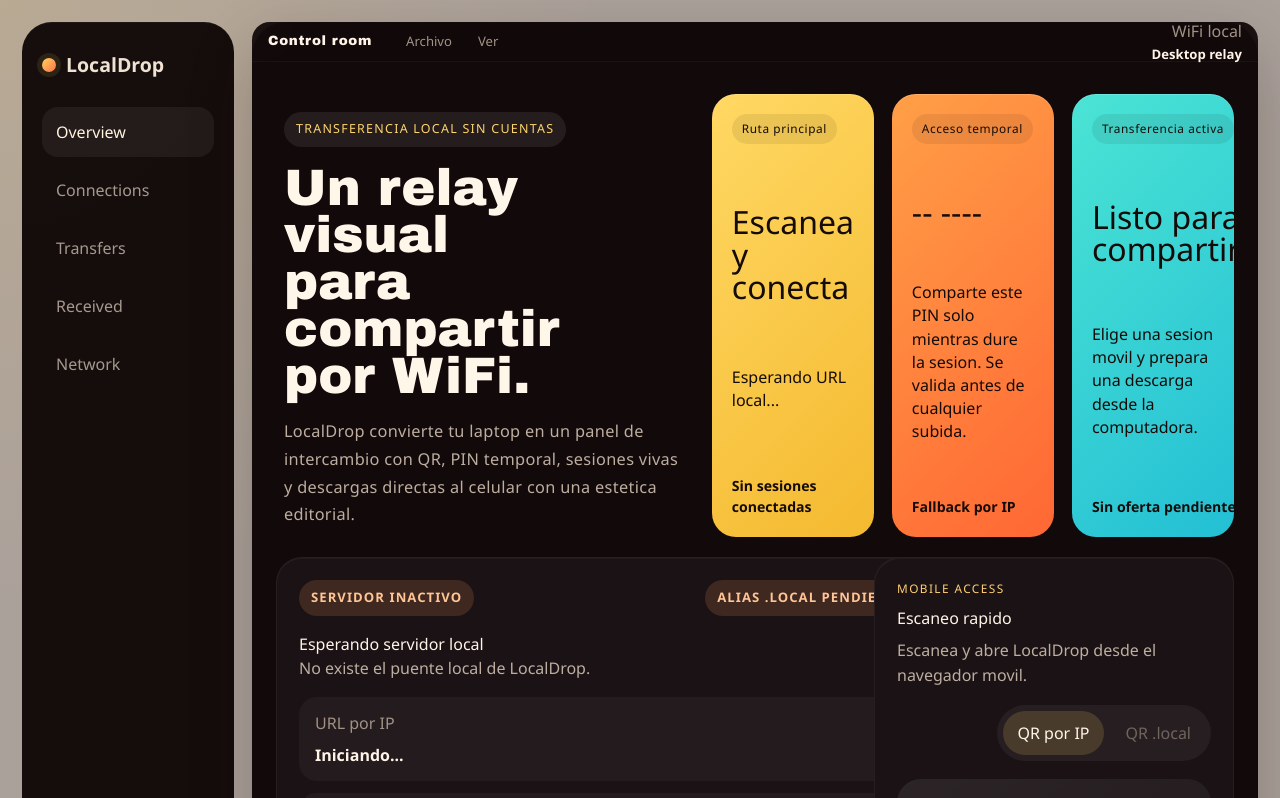
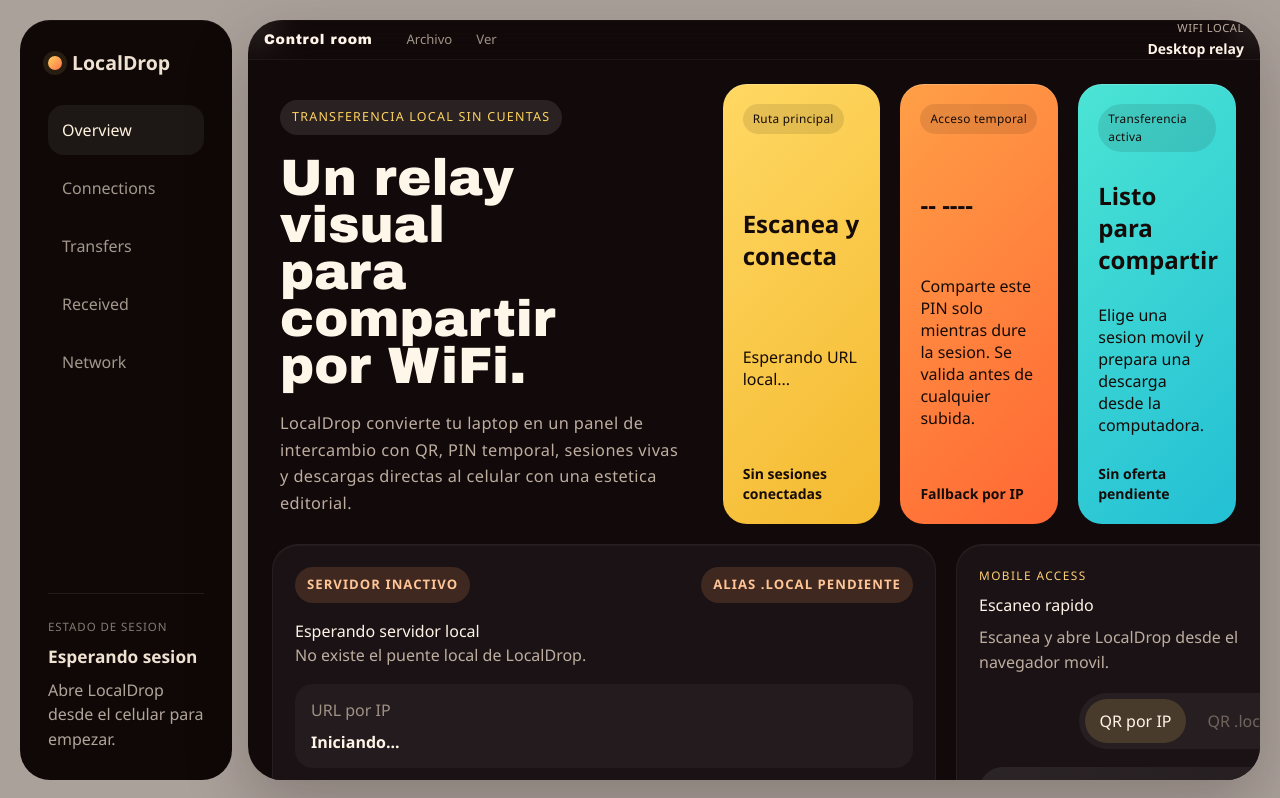
Before and after one commit to devjair006/localdrop, a React (Vite) app: page / in a window 1280 px wide. Shown: the top 798 px of the page. Built offline with nearby package versions, Linux system fonts and the light colour scheme.

Commit message:
feat: scaffold main application structure with custom title bar and socket.io integration

```diff
--- a/src/App.jsx
+++ b/src/App.jsx
@@ -920,8 +920,8 @@
   }
 
   return (
-    <div className="app-shell">
-      <aside className="app-rail">
+    <div className="h-screen w-full flex overflow-hidden bg-brand-accent p-3 md:p-5 md:gap-4 text-text-main">
+      <aside className="hidden md:flex flex-col justify-between shrink-0 w-[212px] p-7 rounded-[30px] bg-brand-rail text-text-soft shadow-[inset_0_1px_0_rgba(255,255,255,0.04)]">
         <div>
           <div className="rail-brand">
             <span className="rail-dot" />
@@ -944,33 +944,33 @@
         </div>
       </aside>
 
-      <div className="content-shell">
+      <div className="flex-1 flex flex-col min-w-0 rounded-[24px] md:rounded-[34px] bg-brand-dark shadow-[inset_0_1px_0_rgba(255,255,255,0.04),0_24px_64px_rgba(27,14,8,0.24)] overflow-hidden relative">
         <TitleBar />
-        <main className="shell">
-          <section className="hero-board">
-            <div className="hero-copy-block">
-              <span className="eyebrow">Transferencia local sin cuentas</span>
-              <h1 className="title">Un relay visual para compartir por WiFi.</h1>
-              <p className="hero-copy">
+        <main className="flex-1 overflow-y-auto p-4 md:p-6 pb-6 flex flex-col gap-5">
+          <section className="flex flex-col xl:flex-row items-stretch gap-6">
+            <div className="flex-1 p-5 md:pt-4 md:px-2 md:pb-2">
+              <span className="inline-flex px-3 py-2 rounded-full bg-white/10 text-primary-gold text-[0.78rem] tracking-widest uppercase">Transferencia local sin cuentas</span>
+              <h1 className="mt-5 text-[clamp(2.8rem,4vw,5rem)] leading-[0.92] text-[#fff6ea] font-display max-w-[9ch]">Un relay visual para compartir por WiFi.</h1>
+              <p className="max-w-[54ch] mt-5 text-text-muted text-[1.02rem] leading-relaxed tracking-wide">
                 LocalDrop convierte tu laptop en un panel de intercambio con QR, PIN temporal,
                 sesiones vivas y descargas directas al celular con una estetica editorial.
               </p>
             </div>
 
-            <div className="feature-grid">
+            <div className="flex-[1.25] grid grid-cols-1 md:grid-cols-2 lg:grid-cols-3 gap-5">
               {featureTiles.map((tile) => (
-                <article className={`feature-tile tone-${tile.tone}`} key={tile.id}>
-                  <span>{tile.eyebrow}</span>
-                  <h2>{tile.title}</h2>
-                  <p>{tile.body}</p>
-                  <strong>{tile.meta}</strong>
+                <article className={`flex flex-col justify-between min-h-[186px] gap-3 p-5 rounded-3xl text-[#150b08] shadow-[inset_0_1px_0_rgba(255,255,255,0.18)] tone-${tile.tone}`} key={tile.id}>
+                  <span className="inline-flex w-fit px-2.5 py-1.5 rounded-full text-[0.74rem] tracking-wide bg-[#120909]/10">{tile.eyebrow}</span>
+                  <h2 className="text-xl md:text-2xl leading-tight font-bold">{tile.title}</h2>
+                  <p className="max-w-[24ch] leading-snug">{tile.body}</p>
+                  <strong className="text-sm">{tile.meta}</strong>
                 </article>
               ))}
             </div>
           </section>
 
-          <section className="primary-layout">
-            <div className="main-stack">
+          <section className="flex flex-col xl:flex-row gap-5 items-start">
+            <div className="flex flex-col gap-5 flex-1 w-full xl:w-auto">
               <ServerStatus
                 connectedDevices={sessions.length || serverInfo?.connectedDevices || 0}
                 discoveryStatus={serverInfo?.discoveryStatus}
@@ -1005,7 +1005,7 @@
               />
             </div>
 
-            <aside className="support-stack">
+            <aside className="flex flex-col gap-5 w-full xl:w-[360px] shrink-0">
               <QRCard
                 activeMode={activeQrMode}
                 hostnameReady={hostnamePublished}
--- a/src/components/TitleBar.jsx
+++ b/src/components/TitleBar.jsx
@@ -49,11 +49,15 @@
   };
 
   return (
-    <header className="titlebar" ref={titlebarRef}>
-      <div className="titlebar-left">
-        <div className="titlebar-brand">Control room</div>
+    <header
+      className="flex items-center justify-between h-10 px-4 bg-[#12090a]/92 backdrop-blur-[18px] border-b border-white/5 shrink-0 z-50 select-none"
+      style={{ WebkitAppRegion: 'drag' }}
+      ref={titlebarRef}
+    >
+      <div className="flex items-center gap-6" style={{ WebkitAppRegion: 'no-drag' }}>
+        <div className="font-display text-sm font-bold tracking-wider text-text-main">Control room</div>
 
-        <nav className="titlebar-menu">
+        <nav className="flex gap-1">
           <div className="menu-item">
             <button
               className={`menu-trigger ${activeMenu === "archivo" ? "active" : ""}`}
@@ -99,9 +103,9 @@
         </nav>
       </div>
 
-      <div className="titlebar-right">
-        <span>WiFi local</span>
-        <strong>Desktop relay</strong>
+      <div className="flex flex-col gap-0.5 items-end text-text-muted" style={{ WebkitAppRegion: 'no-drag' }}>
+        <span className="text-[0.7rem] uppercase tracking-wider">WiFi local</span>
+        <strong className="text-sm text-text-main">Desktop relay</strong>
       </div>
     </header>
   );
```
